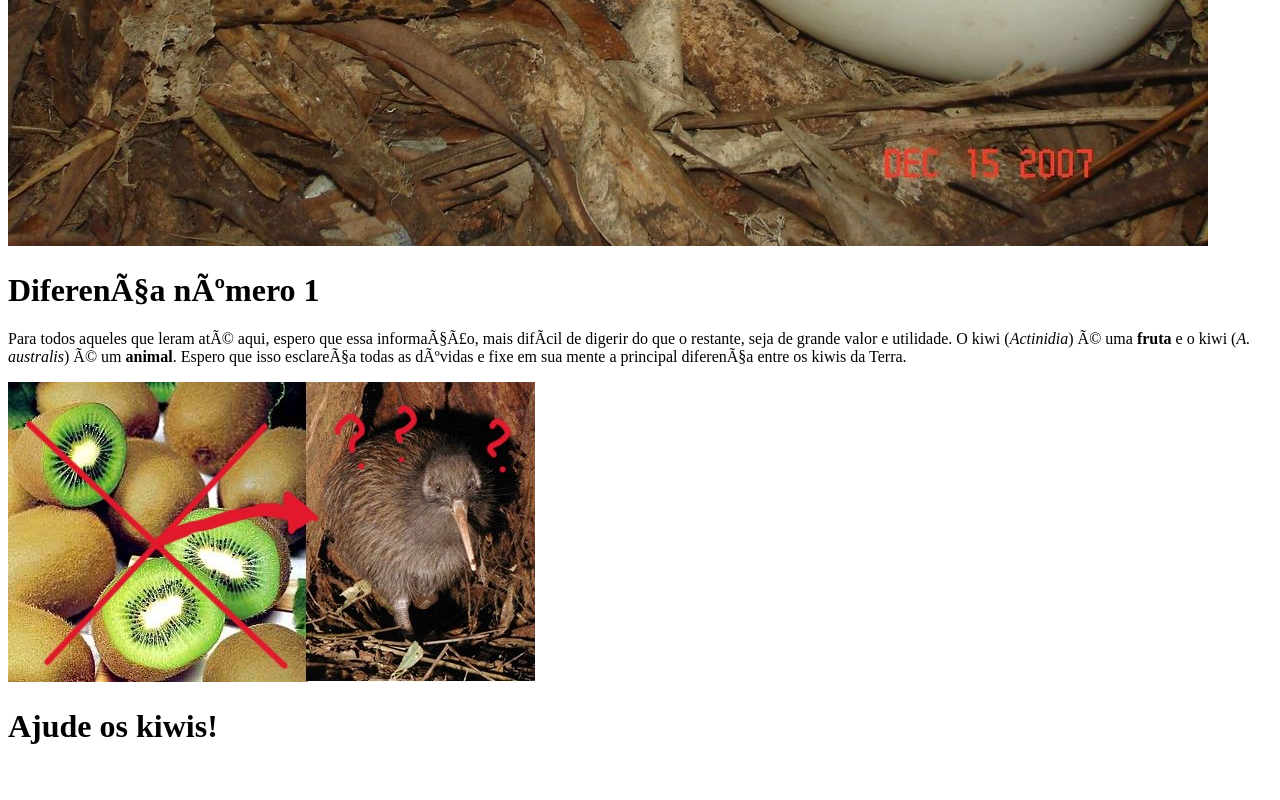
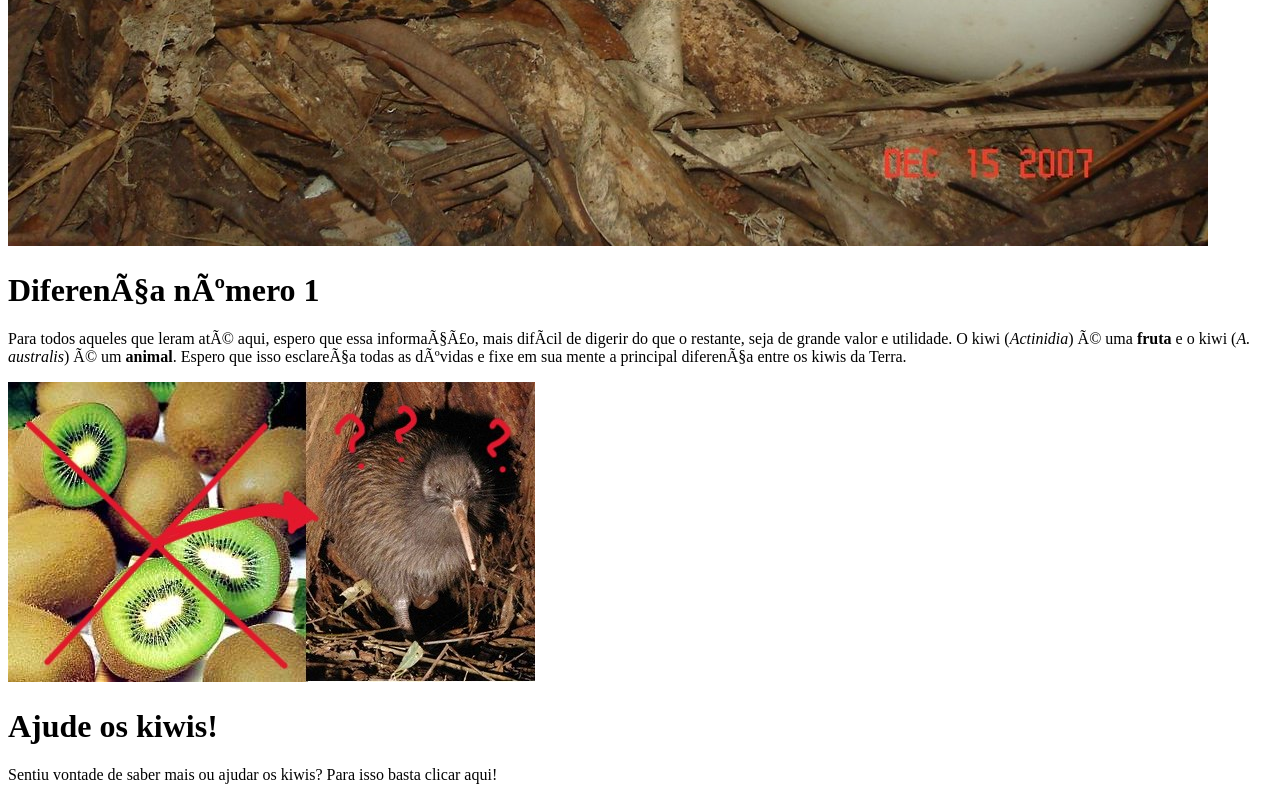
Before and after one commit to hansblade/KiwisDiferentes, a plain HTML site: page index.html in a window 1280 px wide. Shown: the part 3476-4276 px from the top of the page. Before the commit the page ends 4242 px from the top, so only its background shows below. Drawn offline with Linux system fonts and the light colour scheme.

Commit message:
Seção adendo montada

```diff
--- a/index.html
+++ b/index.html
@@ -44,7 +44,7 @@
     </div>
     <div>
         <h1>Ajude os kiwis!</h1>
-        <p></p>
+        <p>Sentiu vontade de saber mais ou ajudar os kiwis? Para isso basta clicar <a href="https://savethekiwi.nz/"></a>aqui!</p>
     </div>
 </body>
 </html>
```
